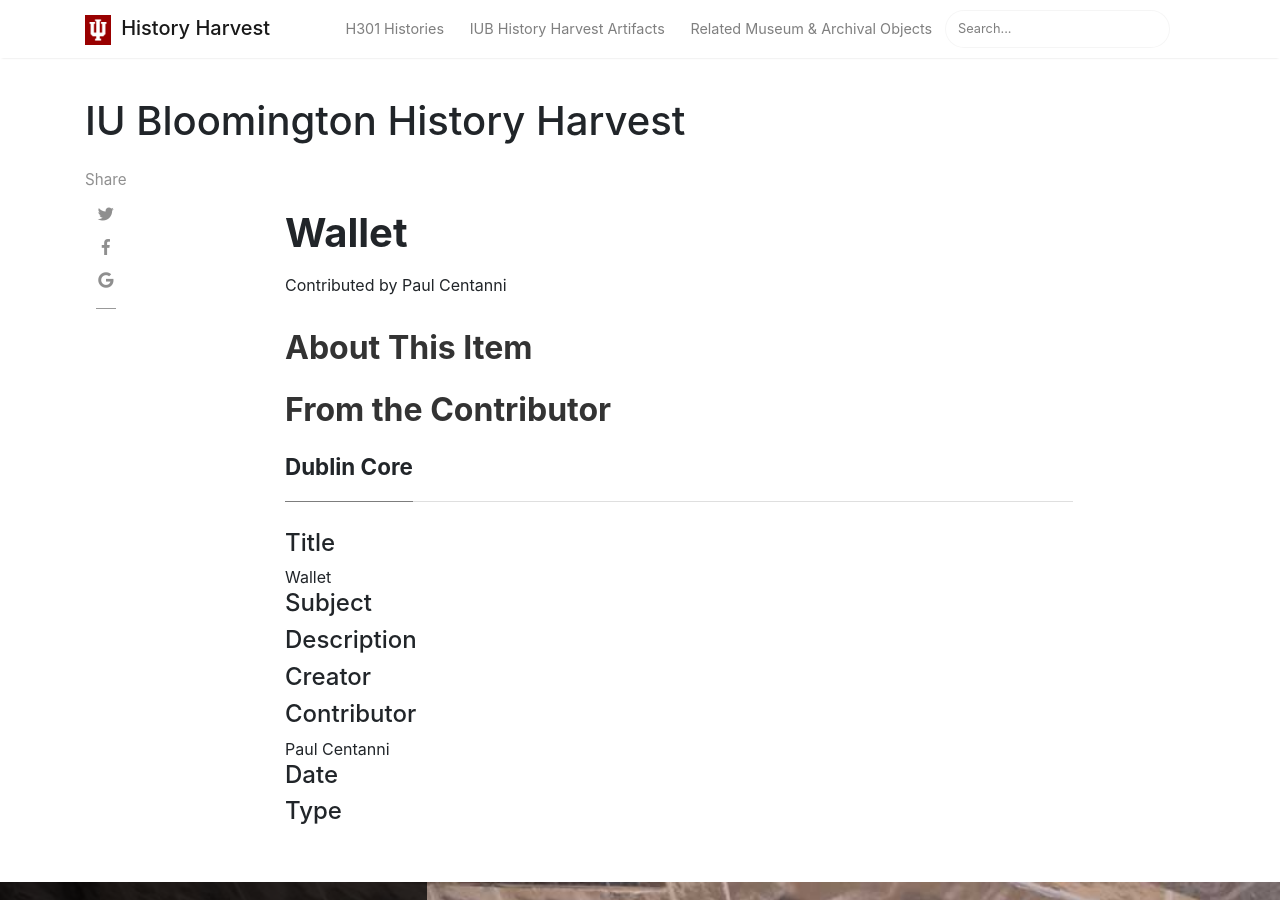
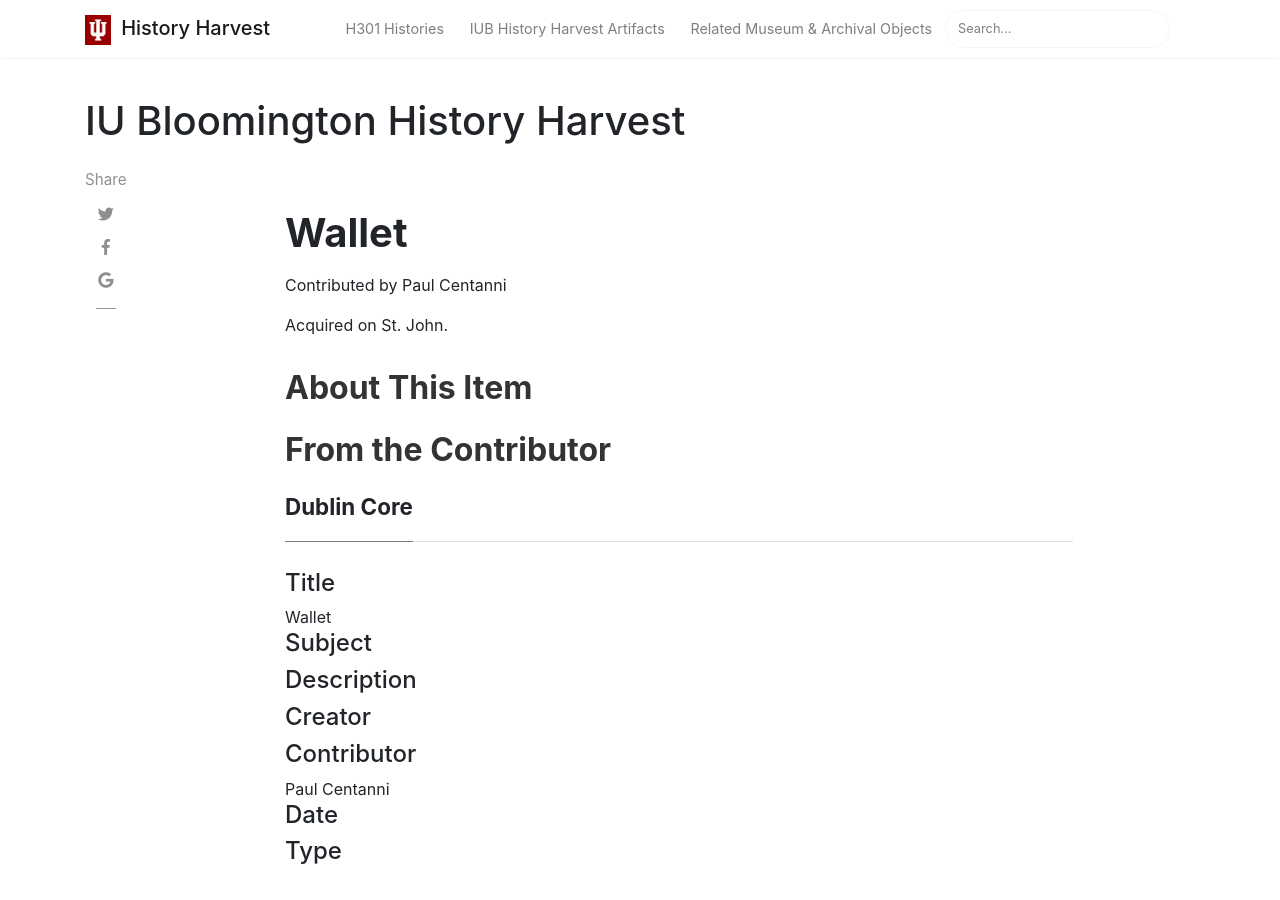
Before and after one commit to H301HistoryHarvest/H301HistoryHarvest, a Jekyll site: the page built from _items/2019-10-10-0006.md, in a window 1280 px wide and 900 px high. Built offline with Jekyll 4.4.1, drawn with Linux system fonts in a browser that asks for light colours; nearby versions of some CDN libraries; comment, search, counter and statistics services are not loaded.

Commit message:
Update item.html

```diff
--- a/_layouts/item.html
+++ b/_layouts/item.html
@@ -25,7 +25,12 @@ permalink: "/items"
 			<div class="section-title col-md-12 mt-4" style="padding-left: 0;">
 			<h1 class="posttitle">{{ page.title }}</h1>
 			</div>
-			<p>Contributed by {{ page.itemcontributor }}
+			<p>Contributed by {{ page.itemcontributor }} {% if page.itemindianacity %}({{ page.itemindianacity }}){% endif %}
+			{% if page.itemacquiredwhere or page.itemdatemade %}
+			<p>
+			{% if page.itemacquiredwhere %}Acquired in {{ page.itemacquiredwhere }}. {% endif %}
+			{% if page.itemdatemade %}Acquired on {{ page.itemdatemade }}. {% endif %}
+			{% endif %}
 			<!-- Post Tags and Categories -->
 			<ul class="tags">
 				{% assign sortedCategories = page.categories | sort %}
```
